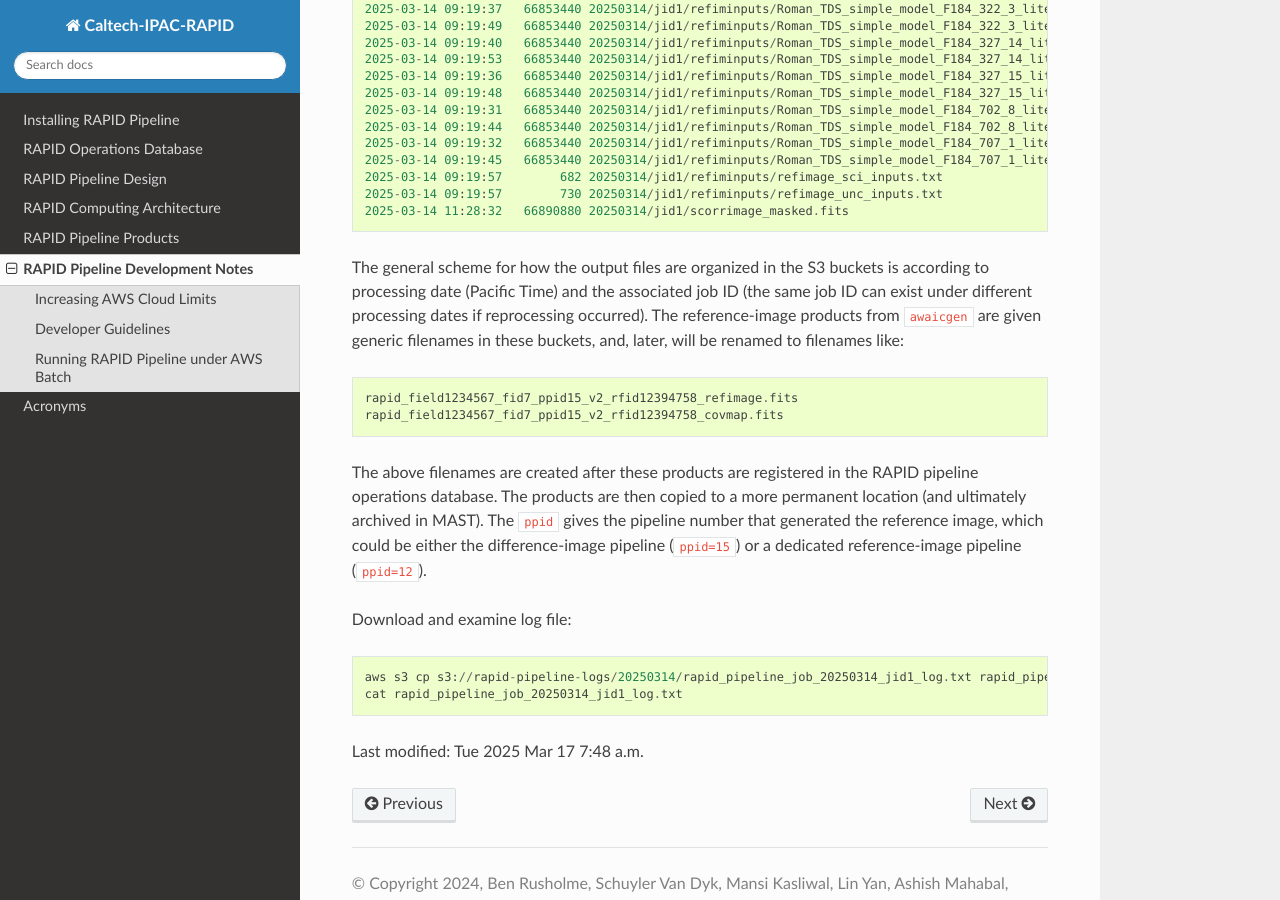
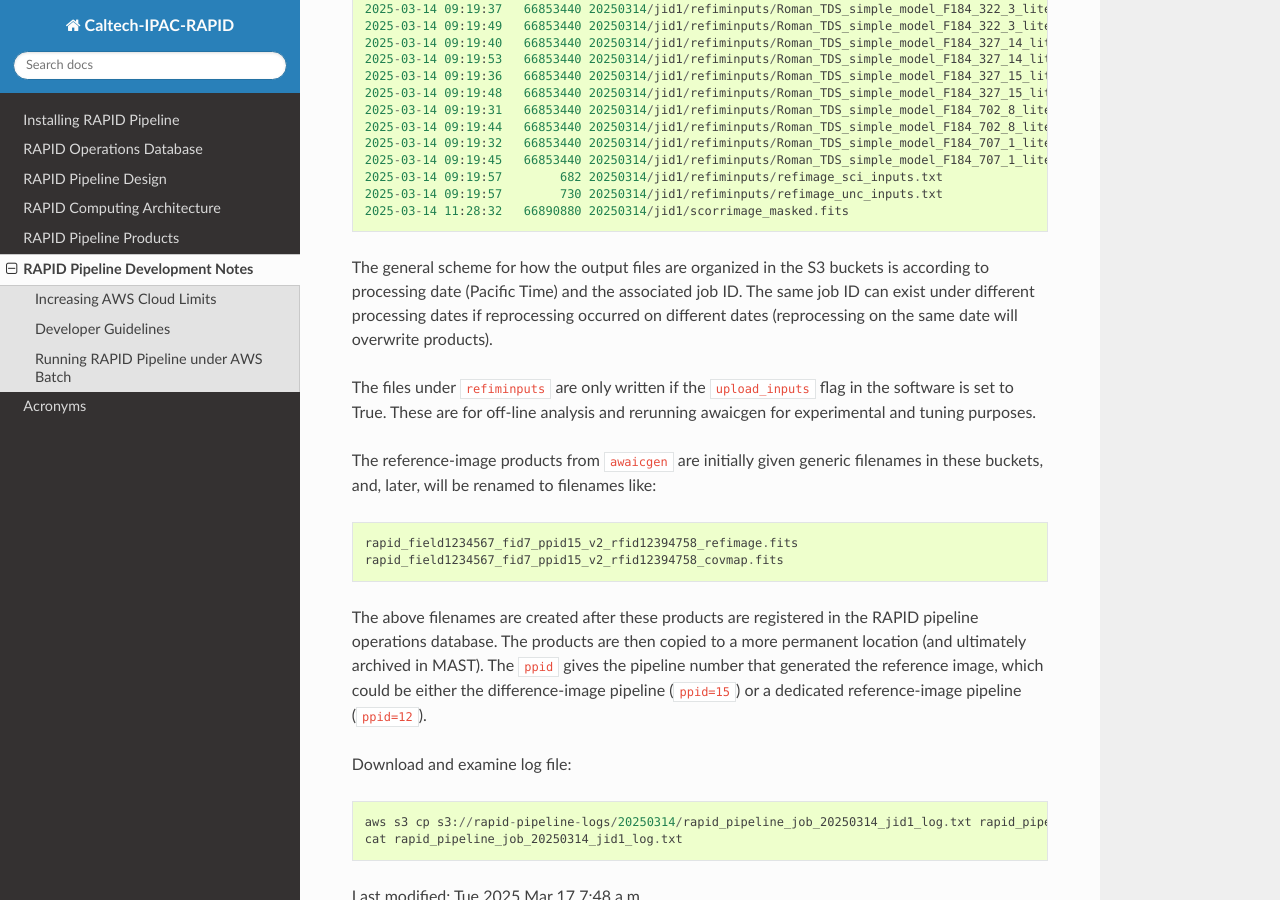
Before and after one commit to Caltech-IPAC/rapid, a Sphinx documentation site: the page built from docs/source/dev/notes.rst, in a window 1280 px wide and 900 px high, scrolled down 4802 px. Built offline with Sphinx 7.4.7 and the Read the Docs theme 3.1.0, drawn with Linux system fonts in a browser that asks for light colours; formulas are drawn with MathJax 3.

Commit message:
Did some wordsmithing.

```diff
--- a/docs/source/dev/notes.rst
+++ b/docs/source/dev/notes.rst
@@ -263,9 +263,14 @@ After the AWS Batch job finishes, there are files written to S3 buckets that can
    2025-03-14 11:28:32   66890880 20250314/jid1/scorrimage_masked.fits
 
 The general scheme for how the output files are organized in the S3 buckets is according to
-processing date (Pacific Time) and the associated job ID (the same job ID can exist under
-different processing dates if reprocessing occurred).  The reference-image products from ``awaicgen``
-are given generic filenames in these buckets, and, later, will be renamed to filenames like:
+processing date (Pacific Time) and the associated job ID.  The same job ID can exist under
+different processing dates if reprocessing occurred on different dates (reprocessing on the same date will overwrite products).
+
+The files under ``refiminputs`` are only written if the ``upload_inputs`` flag in the software is set to True.  These are for
+off-line analysis and rerunning awaicgen for experimental and tuning purposes.
+
+The reference-image products from ``awaicgen``
+are initially given generic filenames in these buckets, and, later, will be renamed to filenames like:
 
 .. code-block::
 
```
